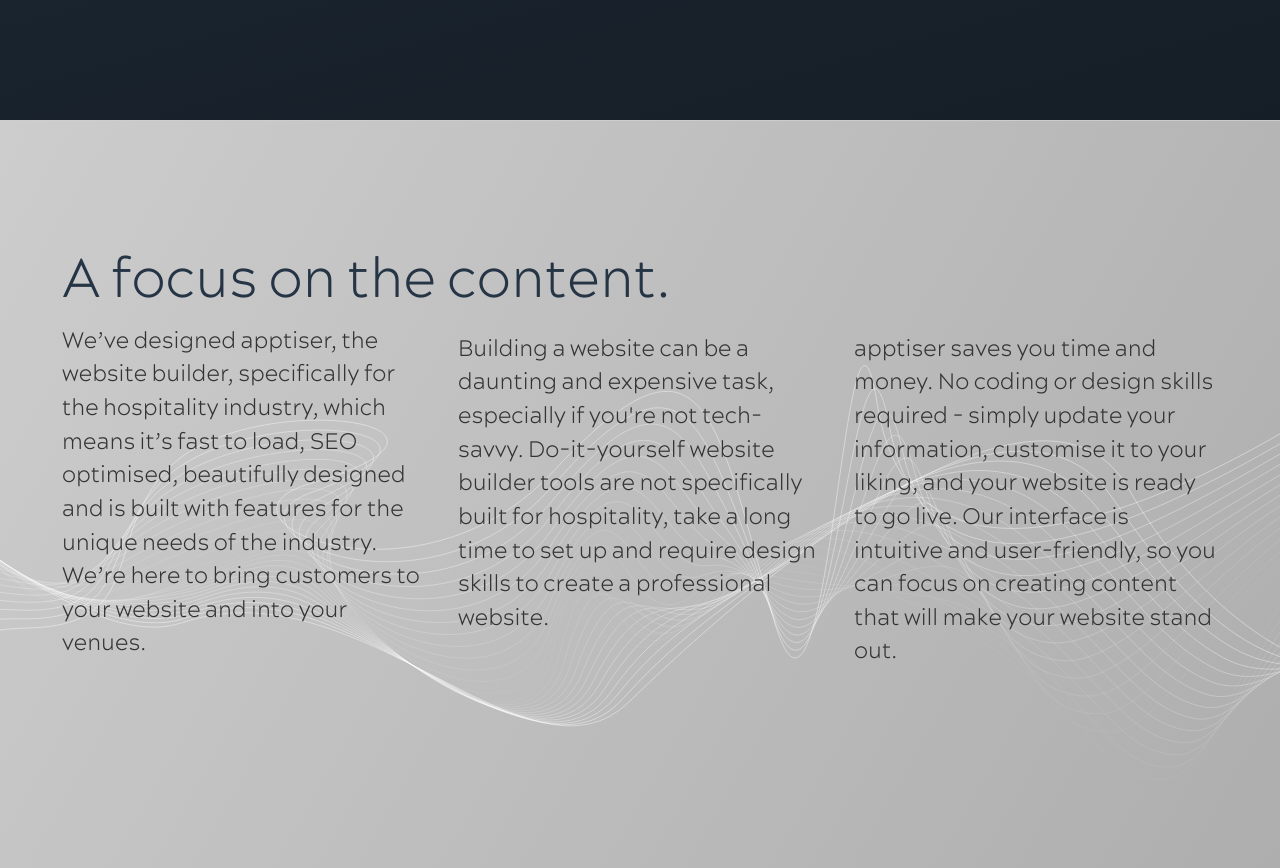
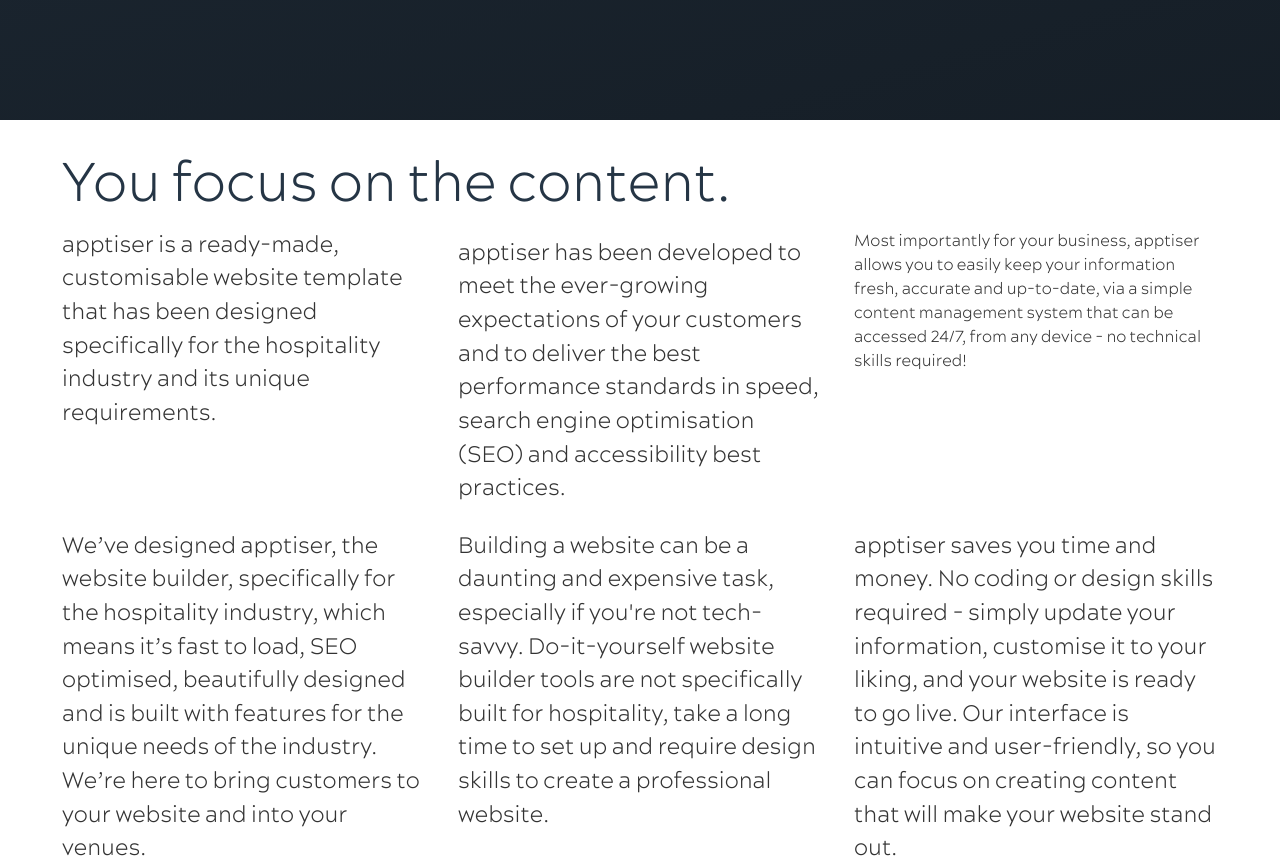
Before and after one commit to jmbrnrd/rcbb, an Eleventy site: page src/index.njk in a window 1280 px wide. Shown: the part 680-1548 px from the top of the page. Built offline with nearby package versions, Linux system fonts and the light colour scheme; Eleventy itself is replaced by a stand-in of ours; files that its build step writes are made by us from their sources; what @11tyrocks/eleventy-plugin-sass-lightningcss would draw is missing.

Commit message:
add styles

```diff
--- a/src/assets/styles/_layouts.scss
+++ b/src/assets/styles/_layouts.scss
@@ -2,6 +2,7 @@
 
 body {
   background-color: hsl(0 0% 100%);
+  scroll-padding: 5rem;
 }
 
 .grid-wrap {
@@ -38,14 +39,14 @@
 
 section {
   min-height: 100vh;
-  background-image: url('../images/skeleton-ribbon-grey.svg');
-  background-attachment: fixed;
-  background-size: cover;
-  background-position: bottom;
-  background-repeat: no-repeat;
-  h2 {
-    padding-top: 6rem;
-  }
+  //background-image: url('../images/skeleton-ribbon-grey.svg');
+  //background-attachment: fixed;
+  //background-size: cover;
+  //background-position: bottom;
+  //background-repeat: no-repeat;
+  //h2 {
+  //  padding-top: 6rem;
+  //}
 }
 .section-container {
   width: min(100% - #{$layout-margin}, #{$layout-max-width});
--- a/src/assets/styles/_reset.scss
+++ b/src/assets/styles/_reset.scss
@@ -19,17 +19,14 @@
   list-style: none;
 }
 
-/* Set core root defaults */
-html:focus-within {
+html {
   scroll-behavior: smooth;
+  scroll-padding: var(--scroll-padding, 5rem);
 }
-
-
 
 html,
 body {
   height: 100%;
-  scroll-behavior: smooth;
 }
 
 /* Set core body defaults */
--- a/src/index.njk
+++ b/src/index.njk
@@ -72,8 +72,18 @@
     <section id="overview">
         <div class="grid-wrap section-container">
             <div>
-                <h2>A focus on the content.</h2>
+                <h2>You focus on the content.</h2>
                 <div class="grid">
+
+                    <p>apptiser is a ready-made, customisable website template that has been designed
+                        specifically for the hospitality industry and its unique requirements.</p>
+                    <p>apptiser has been developed to meet the ever-growing expectations of your customers and
+                        to deliver the best performance standards in speed, search engine optimisation (SEO) and
+                        accessibility best practices.</p>
+                    <span>Most importantly for your business, apptiser allows you to easily keep your information
+                        fresh, accurate and up-to-date, via a simple content management system that can be accessed
+                        24/7, from any device - no technical skills required!
+                    </span>
 
                     <p>We’ve designed apptiser, the website builder, specifically for the hospitality industry, which
                        means it’s fast to load, SEO optimised, beautifully designed and is built with features for
```
Also changed, not shown: src/assets/scripts/nav.js (+20 -7 lines).
